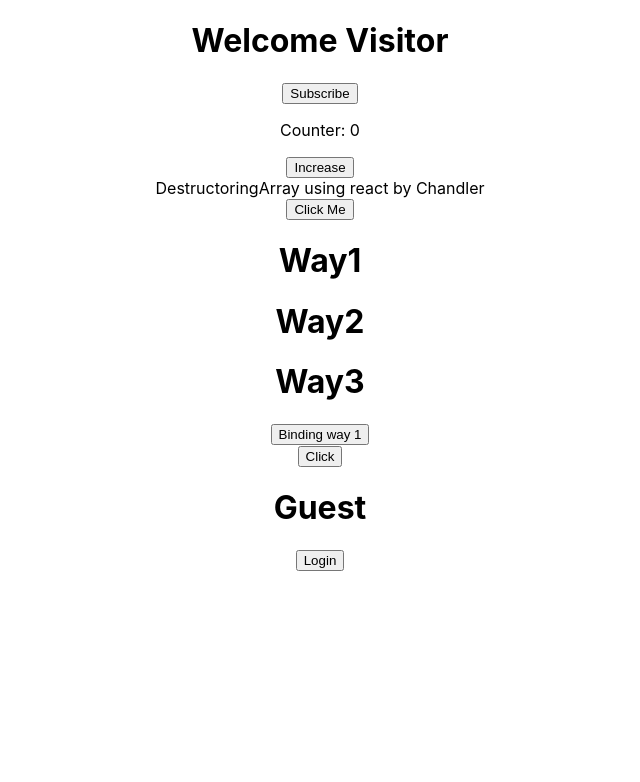
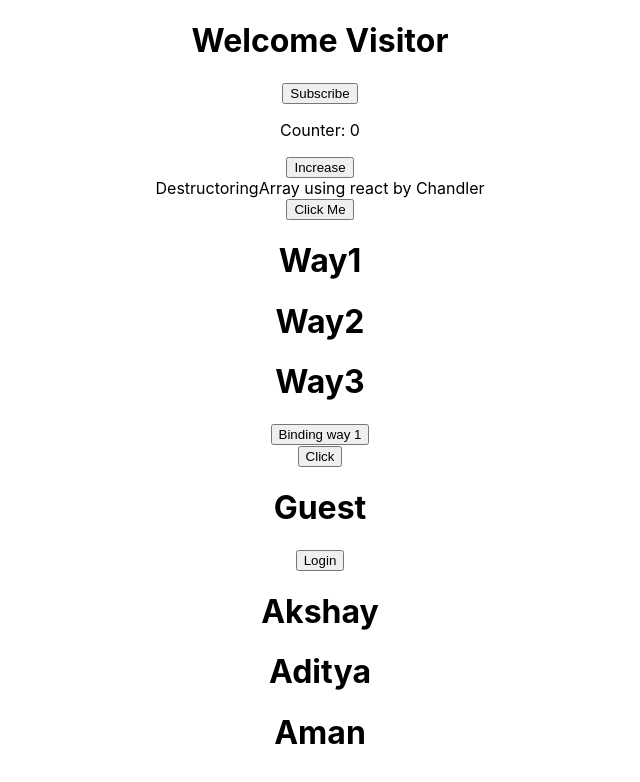
Before and after one commit to akshay2742/react-hack, a React (Create React App) app: page / in a window 1280 px wide. Shown: the top 782 px of the page, without its empty margins (320-960 px from the left). Built offline with nearby package versions, Linux system fonts and the light colour scheme.

Commit message:
Learned List Rendering

```diff
--- a/src/App.js
+++ b/src/App.js
@@ -8,6 +8,7 @@
 import EventBind from './components/EventBind';
 import ParentComponent from './components/ParentComponent';
 import UserGreeting from './components/UserGreeting';
+import NameList from './components/NameList';
 
 function App() {
   return (
@@ -27,6 +28,7 @@
       <EventBind />
       <ParentComponent />
       <UserGreeting />
+      <NameList />
     </div>
   );
 }
--- /dev/null
+++ b/src/components/NameList.js
@@ -0,0 +1,13 @@
+import React from 'react'
+import PersonList from './PersonList';
+
+function NameList() {
+    const names = ["Akshay", "Aditya", "Aman"];
+
+    const nameList = names.map(name => <PersonList name={name}></PersonList>)
+  return (
+    <div>{nameList}</div>
+  )
+}
+
+export default NameList
--- /dev/null
+++ b/src/components/PersonList.js
@@ -0,0 +1,9 @@
+import React from 'react'
+
+function PersonList({name}) {
+  return (
+    <div><h1>{name}</h1></div>
+  )
+}
+
+export default PersonList
```
